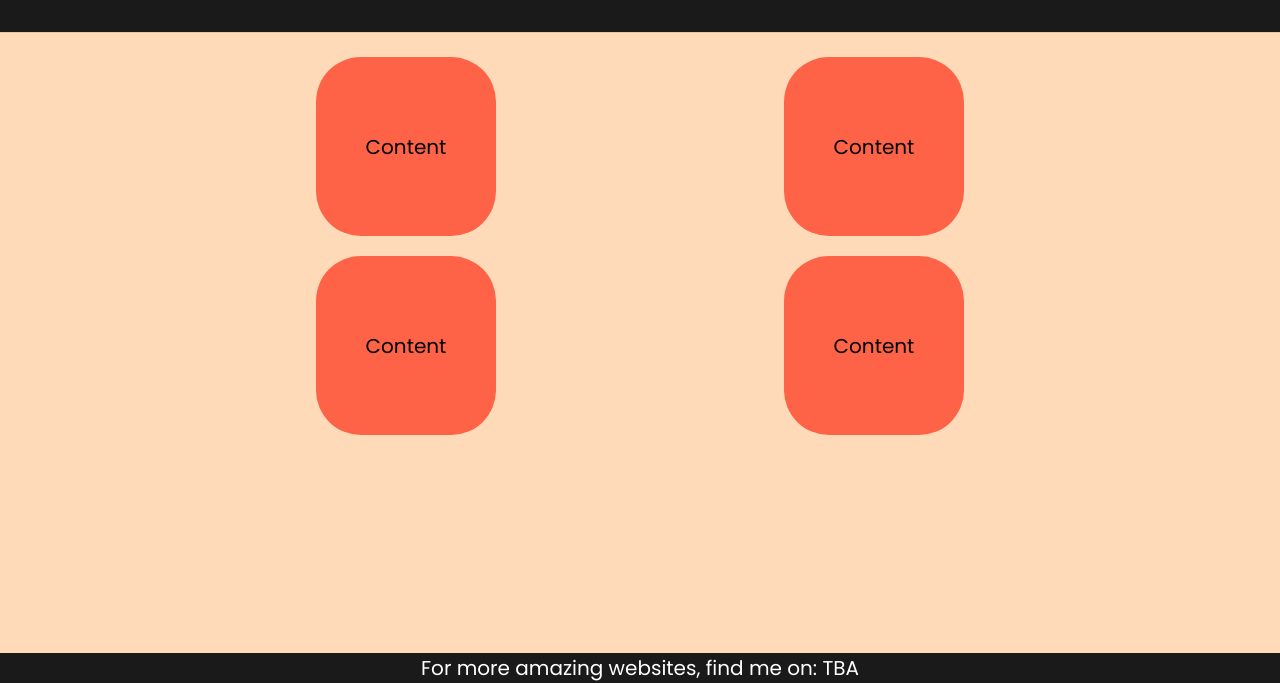
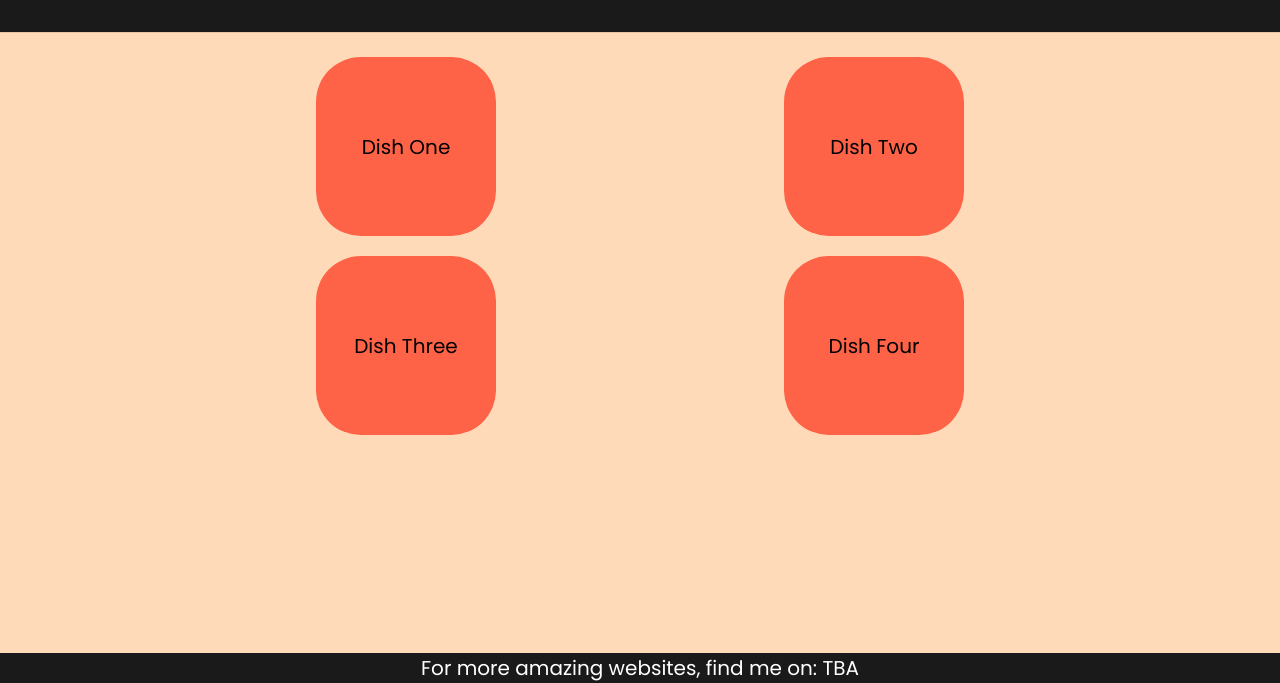
Before and after one commit to GeorgeZisis95/top-recipes, a website built with webpack: page src/template.html in a window 1280 px wide. Shown: the part 117-800 px from the top of the page. Built offline with nearby package versions, Linux system fonts and the light colour scheme.

Commit message:
Update readme

```diff
--- a/src/template.html
+++ b/src/template.html
@@ -4,7 +4,7 @@
 <head>
     <meta charset="UTF-8">
     <meta name="viewport" content="width=device-width, initial-scale=1.0">
-    <title>Tasty Recipes</title>
+    <title>Odin Recipes</title>
 </head>
 
 <body>
@@ -18,10 +18,10 @@
     </header>
     <main>
         <div class="container">
-            <button class="recipe" data-recipe="first"> Content </button>
-            <button class="recipe" data-recipe="second"> Content </button>
-            <button class="recipe" data-recipe="third"> Content </button>
-            <button class="recipe" data-recipe="fourth"> Content </button>
+            <button class="recipe" data-recipe="first"> Dish One </button>
+            <button class="recipe" data-recipe="second"> Dish Two </button>
+            <button class="recipe" data-recipe="third"> Dish Three </button>
+            <button class="recipe" data-recipe="fourth"> Dish Four </button>
         </div>
         <div class="recipe-container hide" data-number=0>
             <button class="reset-button">Return to Home</button>
```
Also changed, not shown: README.md.
